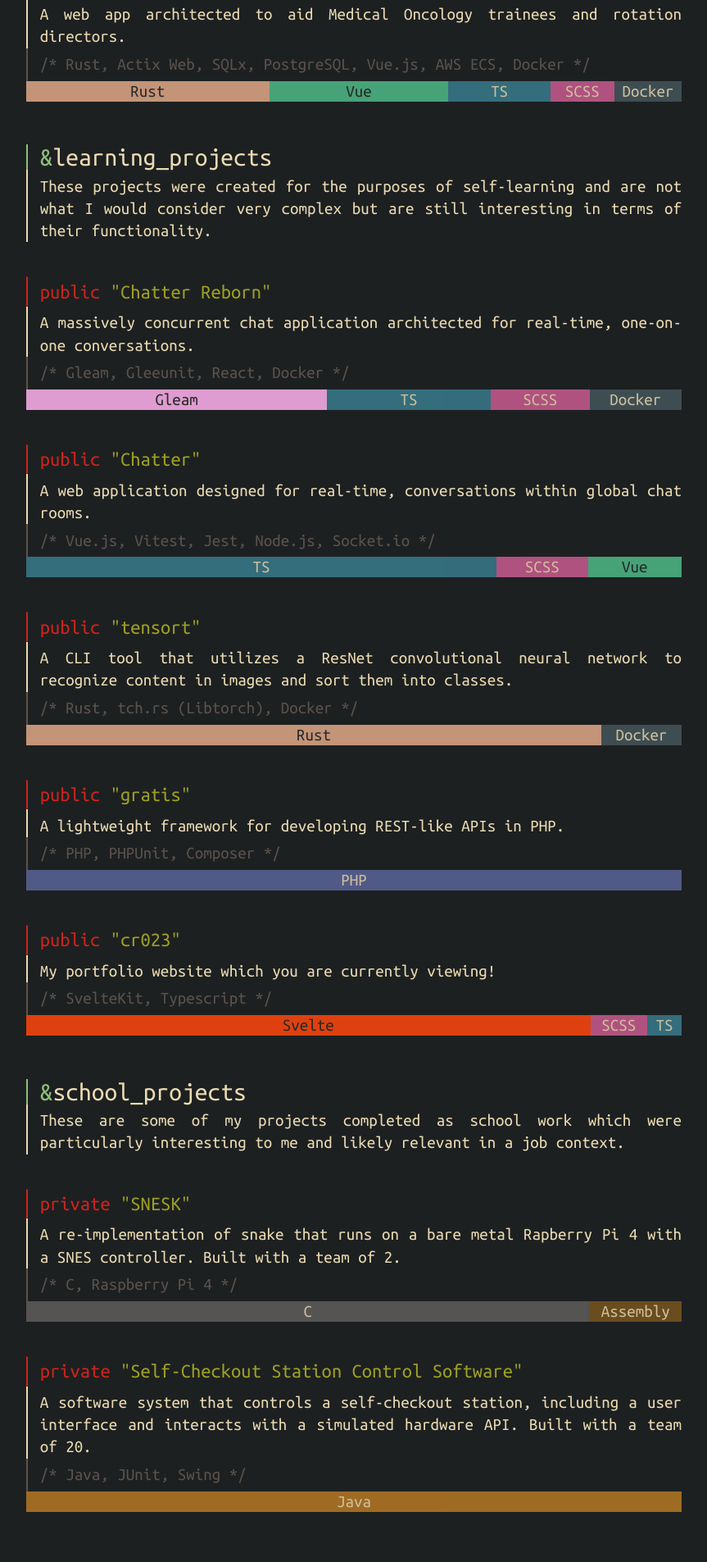
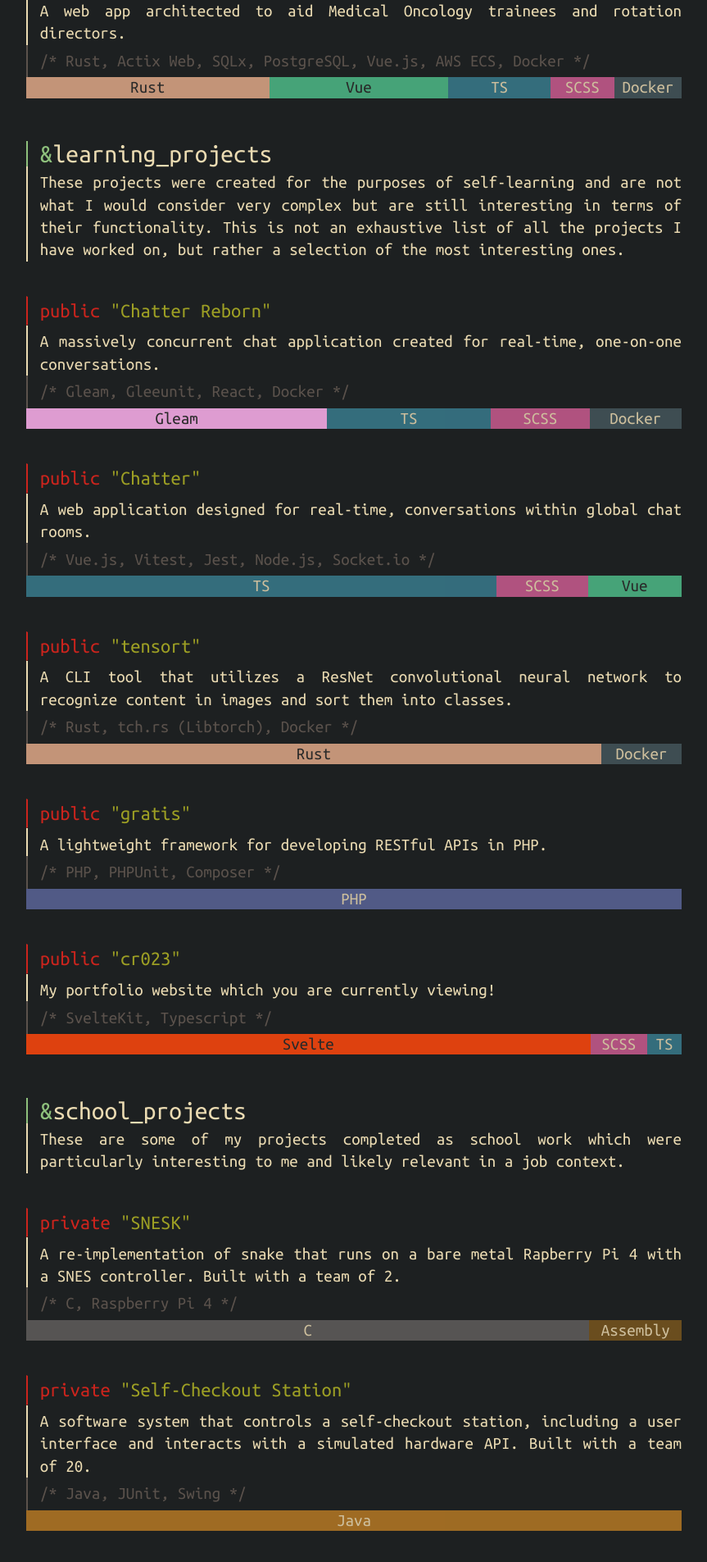
Before and after one commit to connellr023/connellr023.github.io, a SvelteKit app: page / in a window 1280 px wide. Shown: the part 862-2767 px from the top of the page at 82% size, without its empty margins (208-1071 px from the left). Built offline with nearby package versions, Linux system fonts and the light colour scheme; no server answers.

Commit message:
UX improvements

```diff
--- a/src/lib/Main.svelte
+++ b/src/lib/Main.svelte
@@ -6,23 +6,22 @@ onMount(() => {
 
     const observer = new IntersectionObserver((entries, observer) => {
         entries.forEach((entry) => {
+            const rect = entry.target.getBoundingClientRect()
+
             if (entry.isIntersecting) {
               entry.target.classList.add("appear")
               observer.unobserve(entry.target)
+            }
+            else if (rect.top < 0) {
+              entry.target.classList.add("above")
             }
         })
     },
     { threshold: 0.2 })
 
-    sections.forEach(section => {
+    sections.forEach((section) => {
         observer.observe(section)
     })
-
-    // window.scroll({
-    //   top: 0,
-    //   left: 0,
-    //   behavior: "instant"
-    // })
 })
 </script>
 
--- a/src/lib/TypeWriter.svelte
+++ b/src/lib/TypeWriter.svelte
@@ -40,7 +40,7 @@ span {
         position: relative;
 
         &:after {
-            $width: 0.77rem;
+            $width: 0.75rem;
 
             content: " ";
             position: absolute;
--- a/src/routes/+page.svelte
+++ b/src/routes/+page.svelte
@@ -71,13 +71,16 @@ if (browser) {
         </div>
 
         <h2 id="learning_projects" class="left-bar fade-in">learning_projects</h2>
-        <p class="left-bar fade-in">{"These projects were created for the purposes of self-learning and are not what I would consider very complex but are still interesting in terms of their functionality."}</p>
+        <p class="left-bar fade-in">
+            These projects were created for the purposes of self-learning and are not what I would consider very complex but are still interesting in terms of their functionality.
+            This is not an exhaustive list of all the projects I have worked on, but rather a selection of the most interesting ones.
+        </p>
         <div class="fade-in">
             <ProjectEntry
                 isPrivate={false}
                 href="/projects/chatter-reborn"
                 name="Chatter Reborn"
-                description="A massively concurrent chat application architected for real-time, one-on-one conversations."
+                description="A massively concurrent chat application created for real-time, one-on-one conversations."
                 stack={["Gleam", "Gleeunit", "React", "Docker"]}
                 languageData={[
                   ["Gleam", "gleam", 52],
@@ -119,7 +122,7 @@ if (browser) {
                 isPrivate={false}
                 href="/projects/gratis"
                 name="gratis"
-                description="A lightweight framework for developing REST-like APIs in PHP."
+                description="A lightweight framework for developing RESTful APIs in PHP."
                 stack={["PHP", "PHPUnit", "Composer"]}
                 languageData={[["PHP", "php", 100]]}
             />
@@ -158,7 +161,7 @@ if (browser) {
             <ProjectEntry
                 isPrivate={true}
                 href="/projects/self-checkout-station"
-                name="Self-Checkout Station Control Software"
+                name="Self-Checkout Station"
                 description="A software system that controls a self-checkout station, including a user interface and interacts with a simulated hardware API. Built with a team of 20."
                 stack={["Java, JUnit", "Swing"]}
                 languageData={[["Java", "java", 100]]}
--- a/src/routes/projects/self-checkout-station/+page.svelte
+++ b/src/routes/projects/self-checkout-station/+page.svelte
@@ -6,7 +6,7 @@ import "../../../styles/global.scss"
 </script>
 
 <ProjectPage
-    title="Self Checkout Station"
+    title="Self-Checkout Station"
     category="school_projects"
     extraContributers={[
       "Tara Strickland",
--- a/src/styles/global.scss
+++ b/src/styles/global.scss
@@ -76,7 +76,7 @@ div.content-container {
 
 div.logo-container {
     svg {
-        width: 2.5rem !important;
+        width: 2.4rem !important;
         height: auto !important;
     }
 }
@@ -201,9 +201,15 @@ div.row {
 }
 
 .fade-in {
+    $shift: 1.5rem;
+
     opacity: 0;
-    transform: translateY(1.5rem);
+    transform: translateY($shift);
     transition: all 0.4s ease;
+
+    &.above {
+        transform: translateY(-$shift);
+    }
 
     &.appear {
         opacity: 1;
--- a/vite.config.ts
+++ b/vite.config.ts
@@ -2,5 +2,9 @@ import { sveltekit } from "@sveltejs/kit/vite"
 import { defineConfig } from "vite"
 
 export default defineConfig({
-	plugins: [sveltekit()]
+	plugins: [sveltekit()],
+	server: {
+    host: "10.0.0.12",
+    port: 5173
+  }
 })
```
Also changed, not shown: src/routes/projects/gratis/+page.svelte (+6 -5 lines), 1 other file (tests, documents, lock files or other folders).
